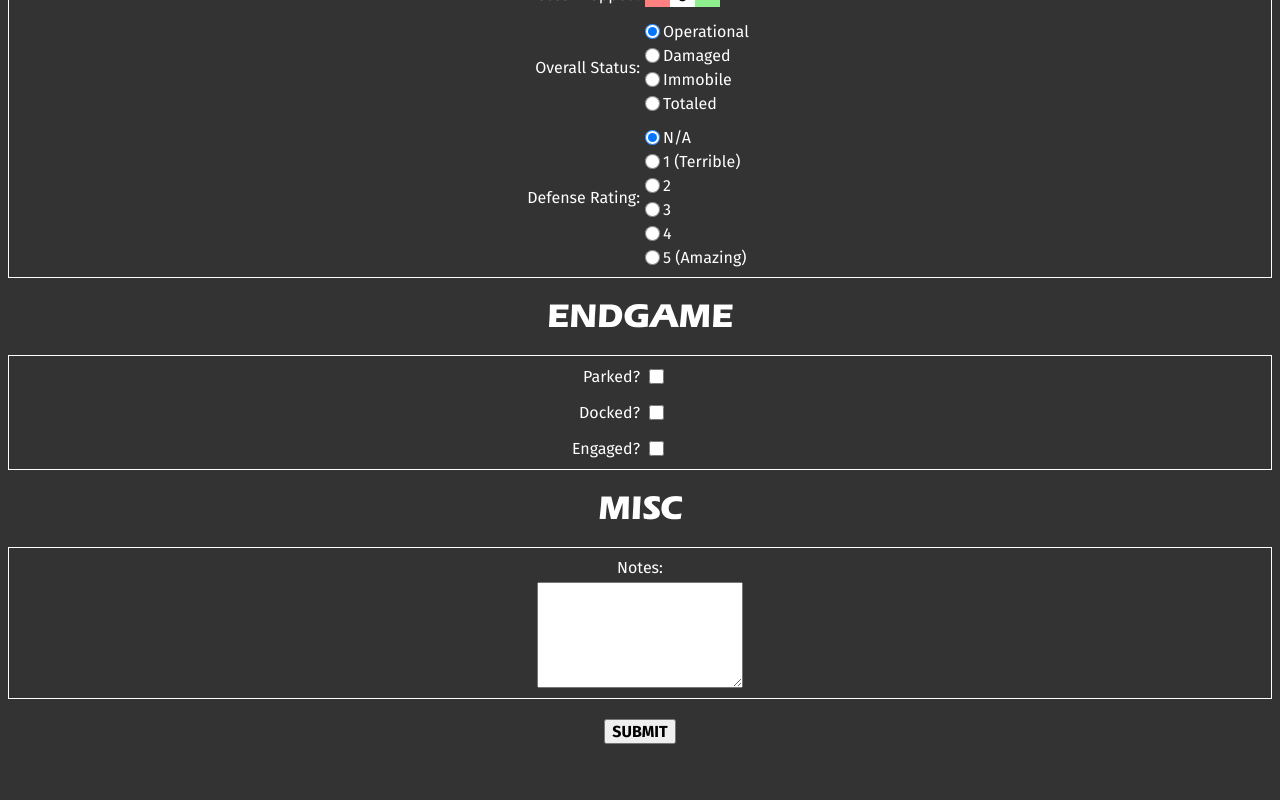
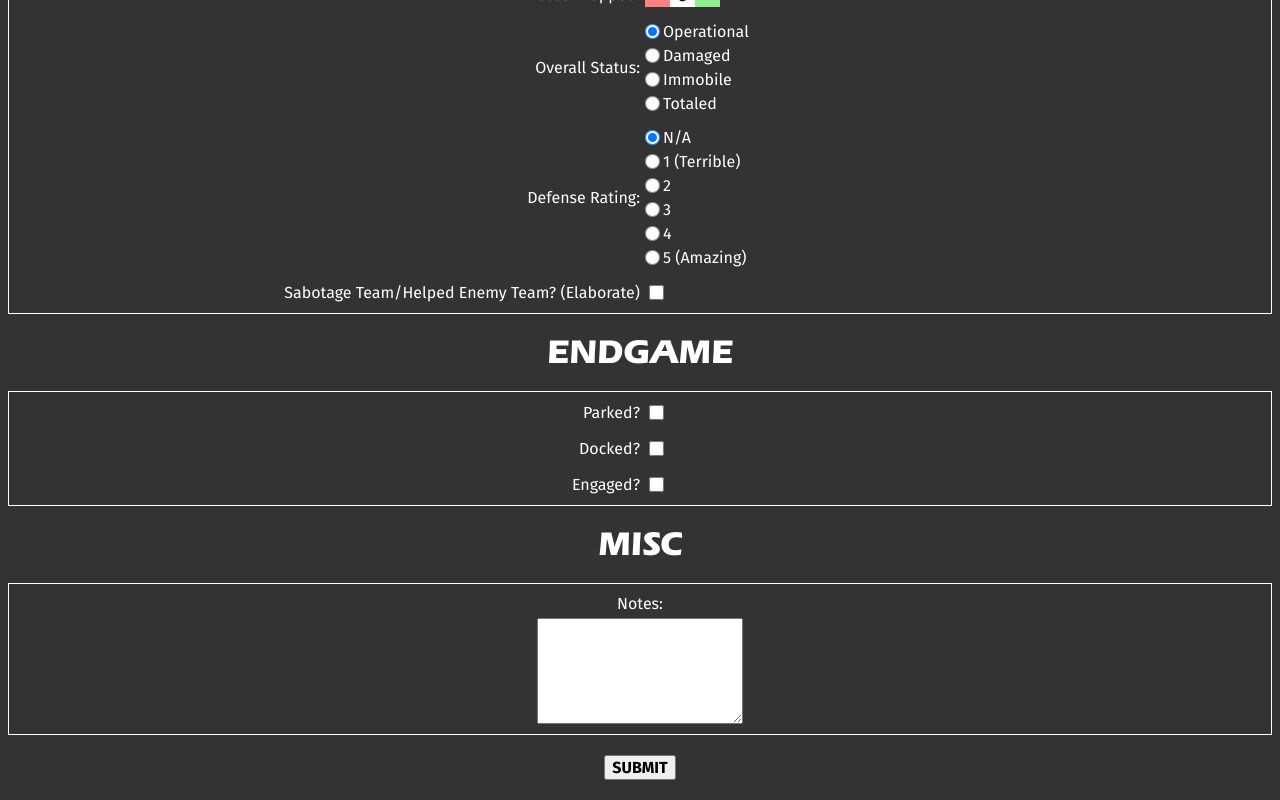
Before and after one commit to Team5924/Scouting-Form, a Next.js app: page / in a window 1280 px wide. Shown: the part 1144-1944 px from the top of the page. Before the commit the page ends 1908 px from the top, so only its background shows below. Built offline with nearby package versions, Linux system fonts and the light colour scheme.

Commit message:
Add sabotage field

```diff
--- a/components/Phases/teleop.js
+++ b/components/Phases/teleop.js
@@ -1,6 +1,6 @@
 import Compiler from "@/lib/compiler"
 
-export default function Teleop({ teleopScore, links, piecesDropped, status, defense, setTeleopScore, setLinks, setPiecesDropped, setStatus, setDefense }) {
+export default function Teleop({ teleopScore, links, piecesDropped, status, defense, sabotage, setTeleopScore, setLinks, setPiecesDropped, setStatus, setDefense, setSabotage }) {
     const content = [
         {
             component: 'coneCubeTable',
@@ -46,7 +46,13 @@ export default function Teleop({ teleopScore, links, piecesDropped, status, defe
             ],
             value: defense,
             eventHandler: setDefense
-        }
+        },
+        {
+            label: 'Sabotage Team/Helped Enemy Team? (Elaborate)',
+            component: 'checkbox',
+            value: sabotage,
+            eventHandler: setSabotage
+        },
     ]
 
     const form = Compiler(content)
--- a/pages/index.js
+++ b/pages/index.js
@@ -106,6 +106,7 @@ export default function App() {
     const [piecesDropped, setPiecesDropped] = useState(0)
     const [status, setStatus] = useState('Operational')
     const [defense, setDefense] = useState('N/A')
+    const [sabotage, setSabotage] = useState(0)
 
     // ### Endgame
     const [parked, setParked] = useState(0)
@@ -141,6 +142,7 @@ export default function App() {
             'piecesDropped': parseInt(piecesDropped),
             'status': status,
             'defense': defense,
+            'sabotage': sabotage,
             // endgame
             'parked': parked,
             'endgameDocked': parseInt(endgameDocked),
@@ -175,6 +177,7 @@ export default function App() {
         setPiecesDropped(0)
         setStatus('Operational')
         setDefense('N/A')
+        setSabotage(0)
         // endgame
         setParked(0)
         setEndgameDocked(0)
@@ -228,11 +231,13 @@ export default function App() {
                     piecesDropped={piecesDropped}
                     status={status}
                     defense={defense}
+                    sabotage={sabotage}
                     setTeleopScore={setTeleopScore}
                     setLinks={setLinks}
                     setPiecesDropped={setPiecesDropped}
                     setStatus={setStatus}
                     setDefense={setDefense}
+                    setSabotage={setSabotage}
                 />
             </div>
 
```
